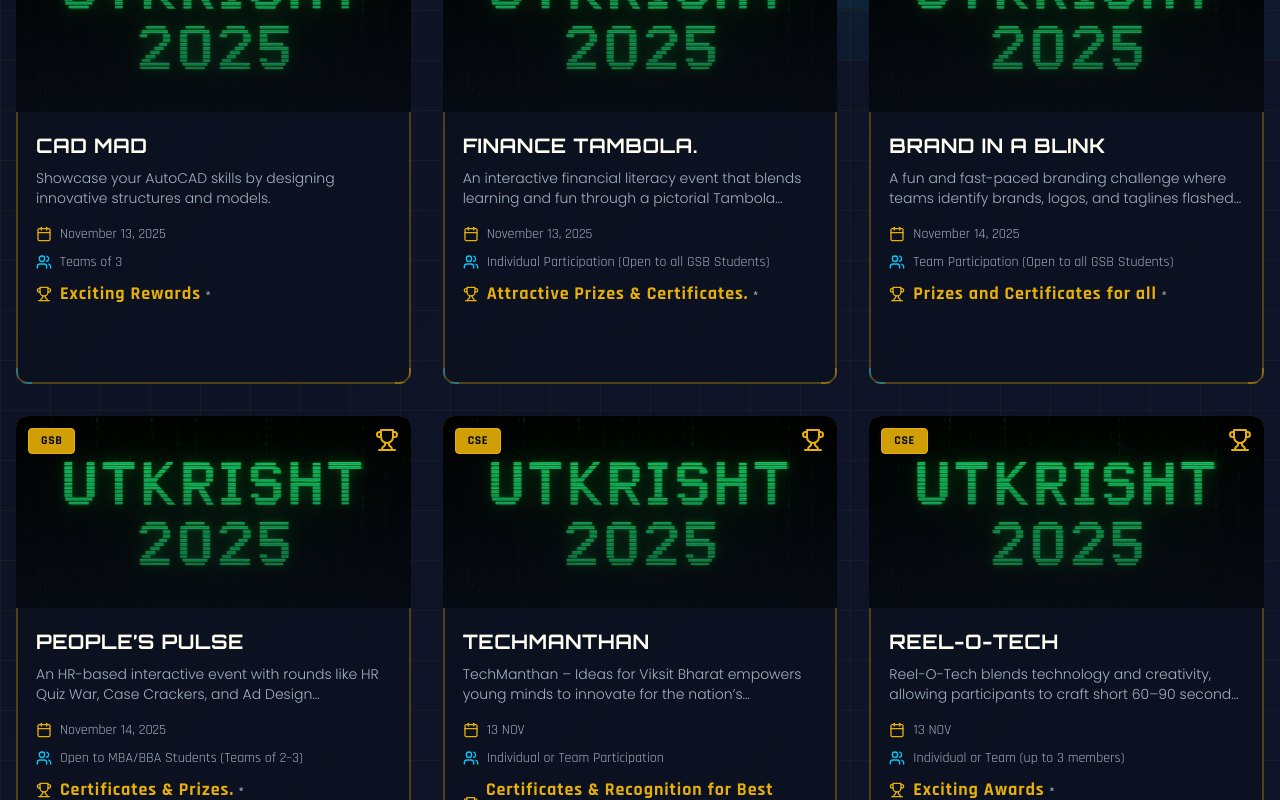
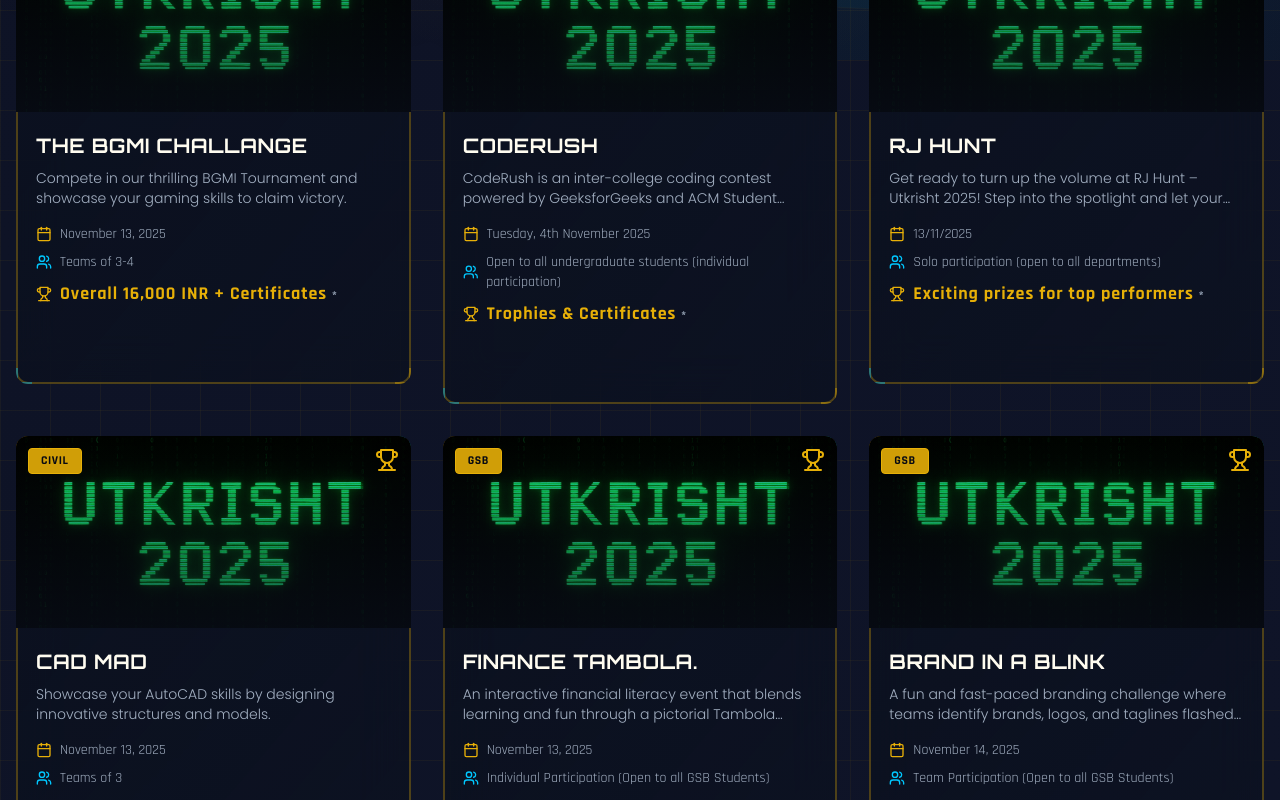
Before and after one commit to akky2000/TULAS-UTKRISHT, a React (Vite) app: page /events in a window 1280 px wide. Shown: the part 740-1540 px from the top of the page. Built offline with nearby package versions, Linux system fonts and the light colour scheme; no server answers; the HTML template or start-up script is replaced by a standard one.

Commit message:
added new Bgmi tournament description

```diff
--- a/src/pages/EventDetail.tsx
+++ b/src/pages/EventDetail.tsx
@@ -927,32 +927,35 @@
 "bgmi-tournament": {
   "title": "BATTLEGROUNDS MOBILE INDIA (BGMI) TOURNAMENT",
   "category": "CENTERSTAGE",
-  "date": "29th November 2024",
-  "time": "4:00 PM – 10:00 PM",
-  "venue": "Lab 1 and Lab 4",
-  "participants": "Team participation (maximum 4 members per team)",
-  "prize": "Total Prize Pool ₹30,000 (1st – ₹15,000, 2nd – ₹7,000, 3rd – ₹5,000, MVP – ₹1,000, Most Eliminations – ₹1,000, Iconic Moment – ₹1,000)",
+  "date": "13th November 2025",
+  "time": "4:00 PM – 11:00 PM",
+  "venue": "Lab 1 and Lab 4 (Computer Center, I-Block)",
+  "participants": "Team participation (minimum 3 members per team)",
+  "prize": "Total Prize Pool ₹16,000 (1st – ₹6,000, 2nd – ₹4,000, 3rd – ₹2,000, MVP – ₹2,000, Most Eliminations – ₹2,000)",
   "description": "Join us for an exciting BGMI (Battlegrounds Mobile India) tournament at the college Tech Fest ‘UTKRISHT’! Compete against the best teams, showcase your skills, and battle for thrilling prizes. Whether you're a seasoned player or a newcomer, this is your chance to experience the adrenaline rush of one of India's most popular mobile games.",
   "rules": [
+    "Player must be a student of Tula’s Institute to participate.",
+    "It is mandatory to bring a valid college ID for verification by each student participant.",
     "Only registered players are eligible to participate.",
-    "Each team can have a maximum of 4 members.",
+    "Each team can have a minimum of 3 members and a maximum of 4 members.",
     "Players must be present at the venue before the match begins.",
     "Teams arriving late will be eliminated from the match.",
     "Use of third-party or unauthorized apps is strictly prohibited.",
     "Any form of cheating will lead to immediate disqualification of the entire team.",
     "Participants must bring their own mobile devices and accessories.",
-    "No restrictions on device brands or models, but players are responsible for their equipment.",
+    "Restrictions on device brands or models, only mobile phones below 7' inches of screen are allowed, No Ipads or Tablets are allowed.",
     "Players must ensure stable internet connectivity for smooth gameplay.",
     "Any kind of misbehavior or verbal abuse towards other teams or organizers will lead to penalties.",
-    "Respect college property and maintain discipline within the venue.",
+    "Respect college property and maintain discipline within the venue, and any damage to property will lead to immediate disqualification and penalty will be applied.",
     "Damaging college infrastructure will lead to immediate disqualification and disciplinary action.",
     "Organizers hold the right to modify rules or match formats if required.",
     "The decision of the judges and event coordinators will be final and binding.",
     "Fair play, teamwork, and professionalism are expected throughout the tournament."
   ],
   "contact": [
-    "Mr. Sharad partap Singh",
-    "Mr Girish Singh Bisht"
+    "Mr. Sharad partap Singh (Faculty Coordinator)",
+    "Mr Girish Singh Bisht (Faculty Coordinator)",
+    "Himanshu Kumar Singh (Student Coordinator)"
   ]
 },
 
--- a/src/pages/Events.tsx
+++ b/src/pages/Events.tsx
@@ -35,6 +35,36 @@
   const categories = ["All","CENTERSTAGE","ASH", "CIVIL", "EEE/ECE", "AGRI","MECHANICAL","GSB", "CSE","PHARMACY","CA","JMC","FUN ACTIVITY"];
 
   const events = [
+    {
+    id: "bgmi-tournament",
+    title: "THE BGMI CHALLANGE",
+    category: "CENTERSTAGE",
+    date: "November 13, 2025",
+    participants: "Teams of 3-4",
+    poster: utkrishtPoster,
+    prize: "Overall 16,000 INR + Certificates",
+    description: " Compete in our thrilling BGMI Tournament and showcase your gaming skills to claim victory."
+    },
+    {
+      "id": "coderush",
+      "title": "CodeRush",
+      "category": "CSE",
+      "date": "Tuesday, 4th November 2025",
+      "participants": "Open to all undergraduate students (individual participation)",
+      "prize": "Trophies & Certificates",
+      "description": "CodeRush is an inter-college coding contest powered by GeeksforGeeks and ACM Student Chapter, designed to test accuracy, efficiency, and problem-solving speed. With 4 challenges of increasing difficulty, participants compete for recognition as the top coders on campus.",
+      poster: utkrishtPoster
+    },
+    {
+      "id": "rj-hunt",
+      "title": "RJ Hunt",
+      "category": "JMC",
+      "date": "13/11/2025",
+      "participants": "Solo participation (open to all departments)",
+      "prize": "Exciting prizes for top performers",
+      "description": "Get ready to turn up the volume at RJ Hunt – Utkrisht 2025! Step into the spotlight and let your voice do the magic in this thrilling hunt for the ultimate Radio Jockey. Participants will be judged on voice modulation, creativity, spontaneity, and on-air presence. It’s not just about what you say, but how you say it!",
+      poster: utkrishtPoster
+    },
     {
       id: "cad-mad",
       title: "CAD MAD",
@@ -76,8 +106,6 @@
       "description": "An HR-based interactive event with rounds like HR Quiz War, Case Crackers, and Ad Design Showdown — promoting strategic HR thinking, ethics, and creativity under the theme 'People at the Heart of Strategy'.",
       poster: utkrishtPoster
     },
-
-
     {
       "id": "techmanthan",
       "title": "TechManthan ",
@@ -88,7 +116,6 @@
       "description": "TechManthan – Ideas for Viksit Bharat empowers young minds to innovate for the nation’s technological growth. Participants act as youth representatives, presenting 2-minute speeches with ideas that can drive India’s transformation into a Viksit Bharat (Developed India). The event fosters leadership, innovation, and public speaking skills aligned with the Viksit Bharat@2047 vision.",
       poster: utkrishtPoster
     },
-
     {
       "id": "reel-o-tech",
       "title": "Reel-O-Tech",
@@ -99,7 +126,6 @@
       "description": "Reel-O-Tech blends technology and creativity, allowing participants to craft short 60–90 second reels around tech life, innovation, or campus experiences. The event promotes storytelling, editing skills, and originality using tools like CapCut, Runway ML, and Synthesia, celebrating the spirit of Utkrisht 2025.",
       poster: utkrishtPoster
     },
-
     {
       "id": "techfusion",
       "title": "TechFusion",
@@ -110,8 +136,6 @@
       "description": "A multidisciplinary competition that unites AI/ML, software development, and cybersecurity through three segments — Build, Predict, and Secure. Students innovate, analyze, and defend in real-world tech challenges designed to test creativity, technical acumen, and ethical problem-solving.",
       poster: utkrishtPoster
     },
-
-
     {
       "id": "anatomical-3d-model-making",
       "title": "Anatomical 3D Model Making",
@@ -122,7 +146,6 @@
       "description": "An engaging hands-on activity organized by the Department of Pharmacy, Tula’s Institute of Pharmacy, where students designed 3D models of human anatomical structures. The activity aimed to strengthen understanding of anatomy, spatial visualization, and teamwork through creative model construction using diverse materials and techniques.",
       poster: utkrishtPoster
     },
-
     {
       "id": "soap-making-activity",
       "title": "Soap Making Activity",
@@ -133,21 +156,6 @@
       "description": "A hands-on workshop by the Department of Pharmacy, Tulas Institute, where students learned the process of saponification, formulation techniques, and cosmetic product preparation. Participants created customized soaps using natural oils and herbal additives, promoting creativity, eco-friendly innovation, and technical skills in cosmetic manufacturing.",
       poster: utkrishtPoster
     },
-
-
-
-{
-  "id": "coderush",
-  "title": "CodeRush",
-  "category": "CSE",
-  "date": "Tuesday, 4th November 2025",
-  "participants": "Open to all undergraduate students (individual participation)",
-  "prize": "Trophies & Certificates",
-  "description": "CodeRush is an inter-college coding contest powered by GeeksforGeeks and ACM Student Chapter, designed to test accuracy, efficiency, and problem-solving speed. With 4 challenges of increasing difficulty, participants compete for recognition as the top coders on campus.",
-  poster: utkrishtPoster
-},
-
-
     {
       id: "robo-soccer",
       title: "Super Strikers",
@@ -231,16 +239,6 @@
       poster: utkrishtPoster
     },
     {
-    id: "bgmi-tournament",
-    title: "THE BGMI CHALLANGE",
-    category: "CENTERSTAGE",
-    date: "November 13, 2025",
-    participants: "Teams of 2-4",
-    poster: utkrishtPoster,
-    prize: "Exciting Rewards",
-    description: " Compete in our thrilling BGMI Tournament and showcase your gaming skills to claim victory."
-  },
-    {
       id: "Mashroom",
       title: "MUSHROOM WORKSHOP",
       category: "AGRI",
@@ -260,7 +258,6 @@
       description: "Test your structural engineering skills by designing and building a load-bearing model structure.",
       poster: utkrishtPoster
     },
-
     {
       id: "circuit-fab",
       title: "TURBOFLUX",
@@ -292,11 +289,7 @@
       description: "Navigate an electrifying maze using your knowledge of circuits and electronics.",
       poster: utkrishtPoster
     },
-
-
-
     {
-
       id: "unlocking-engine-secrets",
       title: "Unlocking Engine Secrets",
       category: "MECHANICAL",
@@ -304,13 +297,10 @@
       time: "11:00 AM onwards",
       participants: "Open to all undergraduate students",
       prize: "Certificates",
-  description:
-    " Learn the art of cultivating a nutritious kitchen garden with hands-on experience in planting, nurturing, and harvesting a variety of vegetables and herbs. Discover sustainable gardening practices that promote health and wellness.",
+      description:" Learn the art of cultivating a nutritious kitchen garden with hands-on experience in planting, nurturing, and harvesting a variety of vegetables and herbs. Discover sustainable gardening practices that promote health and wellness.",
       poster: utkrishtPoster
     },
-
     {
-
       id: "doctor-driving",
       title: "Doctor Driving ",
       category: "MECHANICAL",
@@ -318,13 +308,9 @@
       time: "11:00 AM – 2:00 PM",
       participants: "Open to all undergraduate students",
       prize: "Certificates",
-  description:
-    " Learn the art of cultivating a nutritious kitchen garden with hands-on experience in planting, nurturing, and harvesting a variety of vegetables and herbs. Discover sustainable gardening practices that promote health and wellness.",
+      description:" Learn the art of cultivating a nutritious kitchen garden with hands-on experience in planting, nurturing, and harvesting a variety of vegetables and herbs. Discover sustainable gardening practices that promote health and wellness.",
       poster: utkrishtPoster
     },
-
-
-
     {
       id: "poster-presentation",
       title: "Poster Presentation",
@@ -333,11 +319,9 @@
       time: "10:00 AM – 1:00 PM",
       participants: "Individual / Team of up to 3 members",
       prize: "Certificates & Recognition for Best Posters",
-  description:
-    "Showcase your innovative ideas and research insights through visually engaging posters! Present your creativity on themes like science, technology, innovation, and environment while demonstrating analytical thinking and clear communication skills.",
+      description:"Showcase your innovative ideas and research insights through visually engaging posters! Present your creativity on themes like science, technology, innovation, and environment while demonstrating analytical thinking and clear communication skills.",
       poster: utkrishtPoster,
     },
-
     {
       id: "war-of-words",
       title: "War of Words",
@@ -350,7 +334,6 @@
         "War of Words is an engaging inter-departmental Extempore competition designed to enhance communication, critical thinking, and analytical abilities of students. Participants will speak spontaneously on a given topic, showcasing their ability to think quickly, organize ideas effectively, and express viewpoints confidently. This event encourages clarity of thought, stage presence, and fluency — fostering leadership and intellectual confidence.",
       poster: utkrishtPoster
     },
-
     {
       id: "pottery-demonstration",
       title: "Pottery Demonstration & Training",
@@ -399,7 +382,6 @@
         "A Battle of Thoughts Competition is a formal event where participants speak for or against a topic, present logical arguments, counter opponents’ statements, and convince judges with strong reasoning, clarity, and confidence.It develops communication skills, critical thinking, leadership, and the ability to think under pressure.",
       poster: utkrishtPoster
     },
-
     {
       id: "the big",
       title: "The Big Ballon Show",
@@ -412,7 +394,6 @@
         "The Big Balloon show” is a creative and interactive event designed to celebrate imagination, teamwork, and artistic expression. In this activity, participants collaboratively create a vibrant tree using colorful balloons. The balloon tree serves as a symbolic representation of growth, unity, and the endless possibilities of rising higher, just as the name ‘the big balloon show’ signifies aspiration. The event encourages participants to think innovatively and work together to transform simple materials into a meaningful and visually appealing creation. It not only enhances creative thinking and coordination among team members but also promotes a sense of joy, positivity, and collective achievement. Through this fun-filled and inspiring activity, The Big balloon aims to nurture creativity, strengthen bonds, and remind everyone that with teamwork and imagination, we can all soar to new heights.",
       poster: utkrishtPoster
     },
-
     {
       id: "tradex",
       title: "TRADE-X",
@@ -425,7 +406,6 @@
         "Experience the Thrill of Real-Time Trading: The Live Intraday Trading Competition offers participants a thrilling real-time stock market experience using virtual capital and live market data. Conducted during the Tech Fest, the event tests analytical skills, risk management, and decision-making under pressure. Participants trade to maximize portfolio returns, gaining practical exposure to financial markets while competing for exciting prizes and recognition as top trading strategists.",
       poster: utkrishtPoster
     },
-
     {
       id: "auction",
       title: "Tula’s Auction League",
@@ -438,7 +418,6 @@
         "The Tula’s Auction League is an innovative and engaging sporting event that combines the thrill of cricket with the excitement of a live player auction. Inspired by professional tournaments like the Indian Premier League (IPL), it introduces students or local players to the dynamics of team building, bidding strategies, and competitive gameplay. Unlike traditional cricket tournaments where teams are pre-decided, the Auction League begins with a player auction, where team owners or captains purchase players using a fixed virtual budget.This process not only ensures fairness and balanced team formation but also adds entertainment and strategic depth to the competition.",
       poster: utkrishtPoster
     },
-
     {
       id: "turtle race",
       title: "Turtle Race",
@@ -452,18 +431,6 @@
       poster: utkrishtPoster
     },
     {
-  "id": "rj-hunt",
-  "title": "RJ Hunt",
-  "category": "JMC",
-  "date": "13/11/2025",
-  "participants": "Solo participation (open to all departments)",
-  "prize": "Exciting prizes for top performers",
-  "description": "Get ready to turn up the volume at RJ Hunt – Utkrisht 2025! Step into the spotlight and let your voice do the magic in this thrilling hunt for the ultimate Radio Jockey. Participants will be judged on voice modulation, creativity, spontaneity, and on-air presence. It’s not just about what you say, but how you say it!",
-  poster: utkrishtPoster
-},
-
-
-{
       "id": "reels-rumble",
       "title": "Reels Rumble (45 Seconds Reel)",
       "category": "JMC",
@@ -473,8 +440,6 @@
       "description": "Reels Rumble is a creative showdown where participants create a 45-second reel that captures the theme’s essence through storytelling, innovation, and cinematic execution. The event celebrates digital creativity and originality, challenging participants to craft a short yet impactful masterpiece.",
       poster: utkrishtPoster
     }
-
-
   ];
 
   const filteredEvents = selectedCategory === "All"
```
Lines whose indentation alone changed are shown as unchanged.
